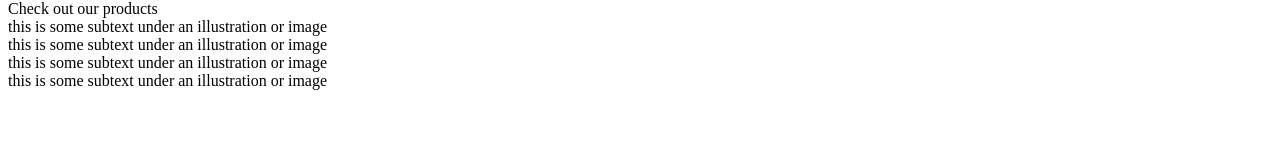
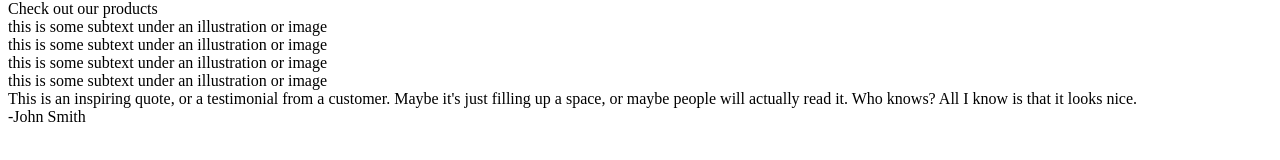
Before and after one commit to jundev5796/landing-page-clone, a plain HTML site: page index.html in a window 1280 px wide. Shown: the part 470-630 px from the top of the page. Drawn offline with Linux system fonts and the light colour scheme.

Commit message:
Create main html #3

```diff
--- a/index.html
+++ b/index.html
@@ -58,7 +58,14 @@
           </div>
         </div>
       </div>
-      <div class="main-box-3"></div>
+      <div class="main-box-3">
+        <div class="quote">
+          This is an inspiring quote, or a testimonial from a customer. Maybe
+          it's just filling up a space, or maybe people will actually read it.
+          Who knows? All I know is that it looks nice.
+        </div>
+        <div class="author">-John Smith</div>
+      </div>
       <div class="main-box-4"></div>
     </div>
     <div class="footer"></div>
```
